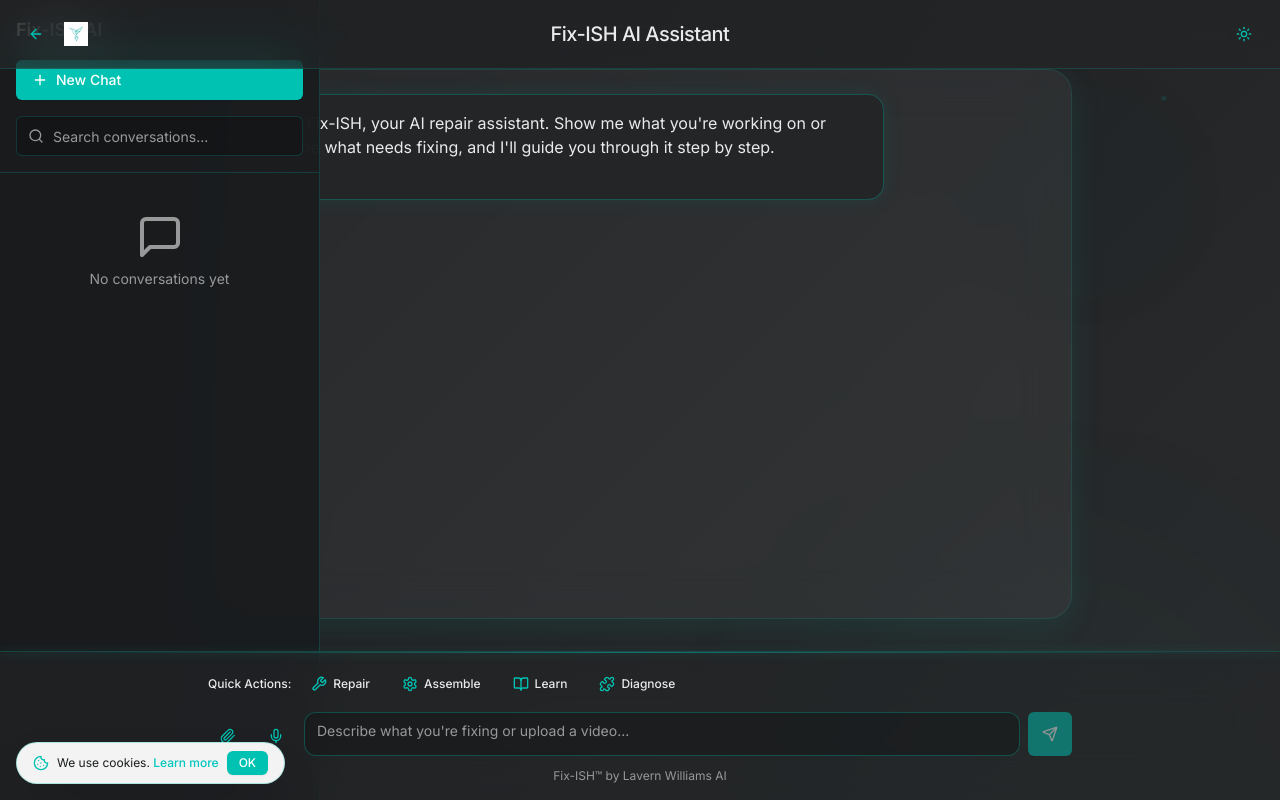
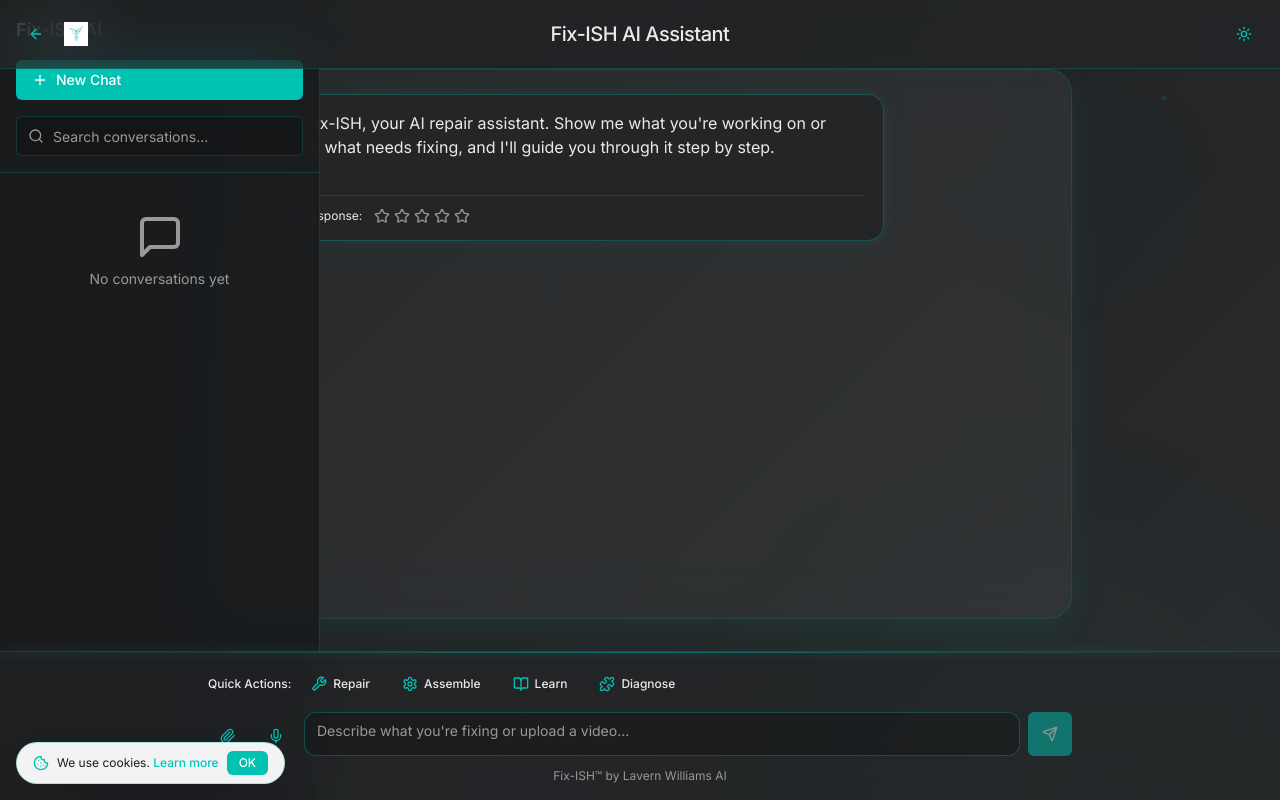
Before and after one commit to navarone21/fixish-ai-guide, a React (Vite) app: page /chat in a window 1280 px wide. Built offline with nearby package versions, Linux system fonts and the light colour scheme; the HTML template or start-up script is replaced by a standard one.

Commit message:
feat: Implement feedback component
Integrates a feedback component into the chat interface, allowing users to rate responses with a 5-star system and provide optional text feedback. Stores feedback data, including session ID, rating, and text, in a Supabase table.

```diff
--- /dev/null
+++ b/src/components/FeedbackRating.tsx
@@ -0,0 +1,147 @@
+import { useState } from "react";
+import { motion } from "framer-motion";
+import { Star } from "lucide-react";
+import { Button } from "@/components/ui/button";
+import { Textarea } from "@/components/ui/textarea";
+import { useToast } from "@/hooks/use-toast";
+import { supabase } from "@/integrations/supabase/client";
+
+interface FeedbackRatingProps {
+  messageId: string;
+  sessionId: string;
+  isDarkMode: boolean;
+}
+
+export const FeedbackRating = ({ messageId, sessionId, isDarkMode }: FeedbackRatingProps) => {
+  const [rating, setRating] = useState<number | null>(null);
+  const [hoveredRating, setHoveredRating] = useState<number | null>(null);
+  const [feedbackText, setFeedbackText] = useState("");
+  const [showTextInput, setShowTextInput] = useState(false);
+  const [isSubmitting, setIsSubmitting] = useState(false);
+  const [hasSubmitted, setHasSubmitted] = useState(false);
+  const { toast } = useToast();
+
+  const handleRatingClick = (value: number) => {
+    setRating(value);
+    setShowTextInput(true);
+  };
+
+  const handleSubmit = async () => {
+    if (rating === null) return;
+
+    setIsSubmitting(true);
+    try {
+      const { error } = await supabase.from("chat_feedback").insert({
+        session_id: sessionId,
+        message_id: messageId,
+        rating: rating,
+        feedback_text: feedbackText.trim() || null,
+        timestamp: new Date().toISOString(),
+      });
+
+      if (error) throw error;
+
+      setHasSubmitted(true);
+      toast({
+        title: "Thank you!",
+        description: "Your feedback helps us improve Fix-ISH AI",
+      });
+    } catch (error) {
+      console.error("Error submitting feedback:", error);
+      toast({
+        title: "Failed to submit feedback",
+        description: "Please try again later",
+        variant: "destructive",
+      });
+    } finally {
+      setIsSubmitting(false);
+    }
+  };
+
+  if (hasSubmitted) {
+    return (
+      <motion.div
+        initial={{ opacity: 0, y: 10 }}
+        animate={{ opacity: 1, y: 0 }}
+        className="text-xs"
+        style={{ color: "#999999" }}
+      >
+        ✓ Thanks for your feedback!
+      </motion.div>
+    );
+  }
+
+  return (
+    <motion.div
+      initial={{ opacity: 0, y: 10 }}
+      animate={{ opacity: 1, y: 0 }}
+      className="space-y-2"
+    >
+      <div className="flex items-center gap-1">
+        <span className="text-xs mr-2" style={{ color: isDarkMode ? "#EAEAEA" : "#1A1C1E" }}>
+          Rate this response:
+        </span>
+        {[1, 2, 3, 4, 5].map((value) => (
+          <button
+            key={value}
+            onClick={() => handleRatingClick(value)}
+            onMouseEnter={() => setHoveredRating(value)}
+            onMouseLeave={() => setHoveredRating(null)}
+            className="transition-transform hover:scale-110"
+            disabled={isSubmitting}
+          >
+            <Star
+              className="w-4 h-4"
+              fill={
+                (hoveredRating !== null ? value <= hoveredRating : value <= (rating || 0))
+                  ? "#FFD700"
+                  : "none"
+              }
+              style={{
+                color:
+                  (hoveredRating !== null ? value <= hoveredRating : value <= (rating || 0))
+                    ? "#FFD700"
+                    : "#999999",
+              }}
+            />
+          </button>
+        ))}
+      </div>
+
+      {showTextInput && (
+        <motion.div
+          initial={{ opacity: 0, height: 0 }}
+          animate={{ opacity: 1, height: "auto" }}
+          className="space-y-2"
+        >
+          <Textarea
+            placeholder="Was this helpful? (optional)"
+            value={feedbackText}
+            onChange={(e) => setFeedbackText(e.target.value)}
+            maxLength={500}
+            rows={2}
+            className="text-xs resize-none"
+            style={{
+              background: isDarkMode ? "rgba(0, 0, 0, 0.2)" : "rgba(255, 255, 255, 0.8)",
+              color: isDarkMode ? "#EAEAEA" : "#1A1C1E",
+              borderColor: "rgba(0, 194, 178, 0.3)",
+            }}
+            disabled={isSubmitting}
+          />
+          <Button
+            onClick={handleSubmit}
+            disabled={isSubmitting}
+            size="sm"
+            className="h-7 px-3 text-xs"
+            style={{
+              background: "#00C2B2",
+              color: "#FFFFFF",
+            }}
+          >
+            {isSubmitting ? "Submitting..." : "Submit Feedback"}
+          </Button>
+        </motion.div>
+      )}
+    </motion.div>
+  );
+};
--- a/src/integrations/supabase/types.ts
+++ b/src/integrations/supabase/types.ts
@@ -14,7 +14,36 @@ export type Database = {
   }
   public: {
     Tables: {
-      [_ in never]: never
+      chat_feedback: {
+        Row: {
+          created_at: string
+          feedback_text: string | null
+          id: string
+          message_id: string
+          rating: number
+          session_id: string
+          timestamp: string
+        }
+        Insert: {
+          created_at?: string
+          feedback_text?: string | null
+          id?: string
+          message_id: string
+          rating: number
+          session_id: string
+          timestamp?: string
+        }
+        Update: {
+          created_at?: string
+          feedback_text?: string | null
+          id?: string
+          message_id?: string
+          rating?: number
+          session_id?: string
+          timestamp?: string
+        }
+        Relationships: []
+      }
     }
     Views: {
       [_ in never]: never
--- a/src/pages/Chat.tsx
+++ b/src/pages/Chat.tsx
@@ -8,6 +8,7 @@ import { useNavigate } from "react-router-dom";
 import { AmbientWorkshopGlow } from "@/components/AmbientWorkshopGlow";
 import { ChatThemeProvider, useChatTheme } from "@/contexts/ChatThemeContext";
 import { ConversationSidebar } from "@/components/ConversationSidebar";
+import { FeedbackRating } from "@/components/FeedbackRating";
 import {
   DropdownMenu,
   DropdownMenuContent,
@@ -687,6 +688,17 @@ const ChatContent = () => {
                         <p className="text-xs mt-2" style={{ color: "#999999" }}>
                           {message.timestamp.toLocaleTimeString([], { hour: '2-digit', minute: '2-digit' })}
                         </p>
+
+                        {/* Feedback Rating for Assistant Messages */}
+                        {message.role === "assistant" && !message.isStreaming && (
+                          <div className="mt-3 pt-3 border-t" style={{ borderColor: isDarkMode ? "rgba(0, 194, 178, 0.2)" : "rgba(0, 194, 178, 0.15)" }}>
+                            <FeedbackRating
+                              messageId={message.id}
+                              sessionId={currentConversationId || "default"}
+                              isDarkMode={isDarkMode}
+                            />
+                          </div>
+                        )}
                       </div>
 
                       {/* Share Button */}
```
Also changed, not shown: 1 other file (tests, documents, lock files or other folders).
